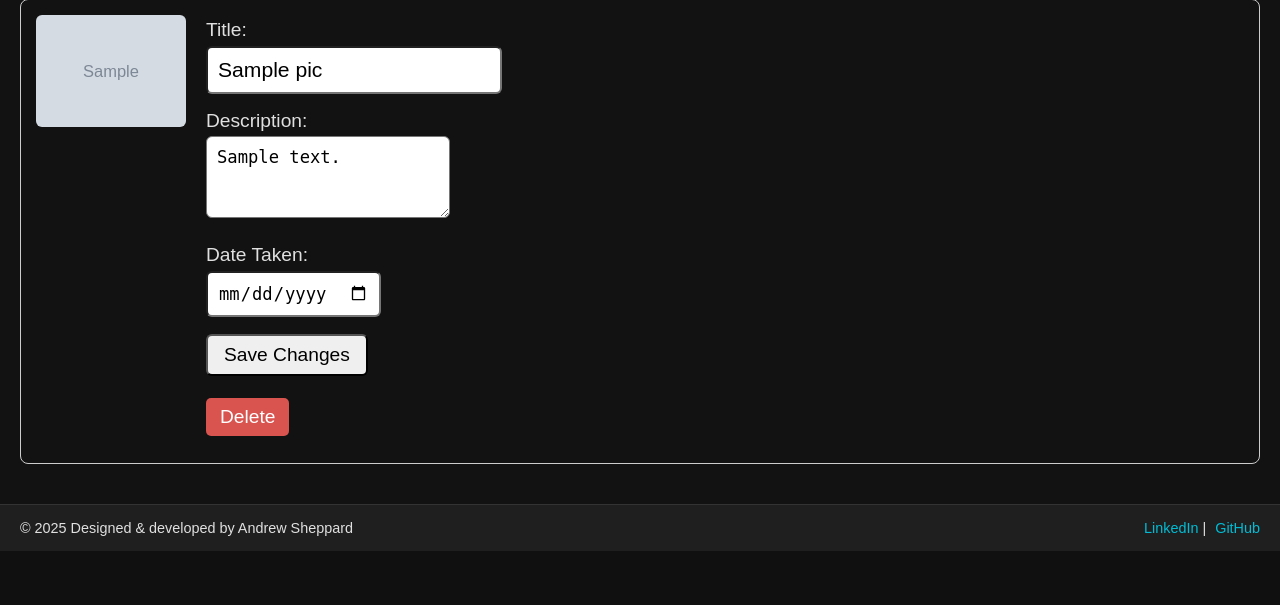
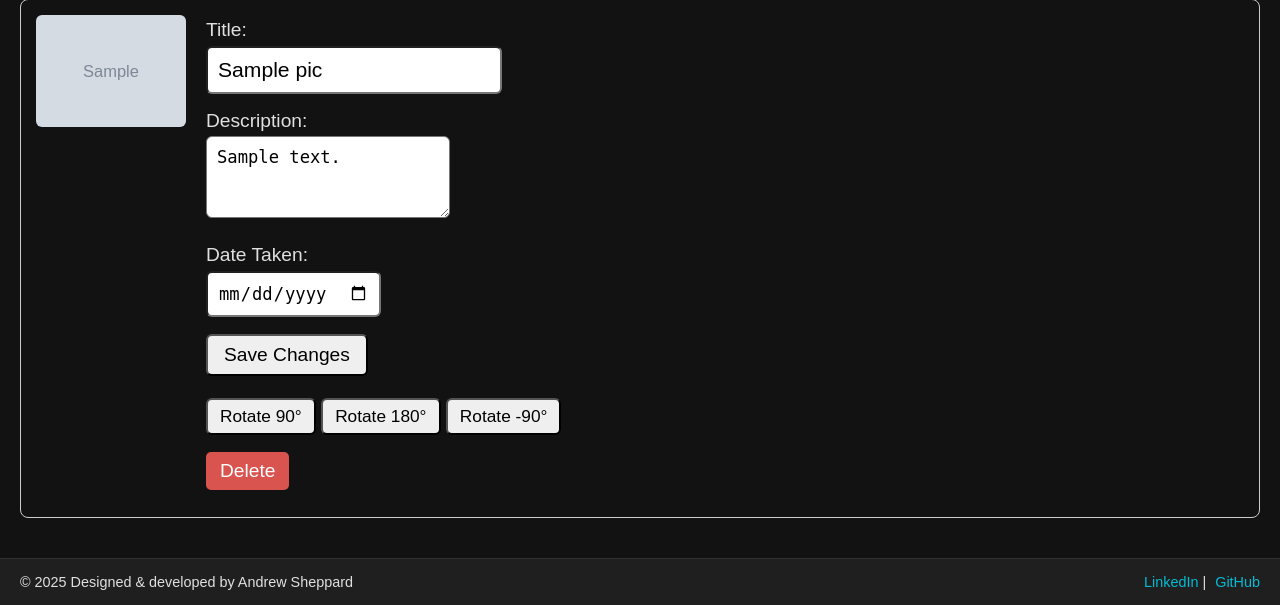
Before and after one commit to andrewsheppard8/asheppard-geojourney_website, a Flask app: template templates/admin_pictures.html in a window 1280 px wide. Shown: the part 824-1429 px from the top of the page. Before the commit the page ends 1375 px from the top, so only its background shows below. Run offline with Flask 3, Linux system fonts and the light colour scheme; the template is opened without the code that fills it: most values are stand-ins (such as "Sample title", 1, 10 or a date in 2020); grey boxes marked "Sample" are stand-in pictures; some libraries are stand-ins or nearby versions.

Commit message:
Rotate photos, maintain rotation during optimization

```diff
--- a/app.py
+++ b/app.py
@@ -342,6 +342,42 @@
     return redirect(url_for("admin_pictures"))
 
 # -------------------------
+# Admin Routes: Rotate Pictures
+# -------------------------
+@app.route("/admin/pictures/rotate/<int:pic_id>/<int:degrees>", methods=["POST"])
+@requires_auth
+def rotate_picture(pic_id, degrees):
+    """Rotate a picture by a given number of degrees."""
+    conn = get_db_connection()
+    pic = conn.execute("SELECT filename FROM pictures WHERE id = ?", (pic_id,)).fetchone()
+    conn.close()
+
+    if not pic:
+        flash("Picture not found!")
+        return redirect(url_for("admin_pictures"))
+
+    file_path = os.path.join(IMAGE_FOLDER, pic["filename"])
+    if not os.path.exists(file_path):
+        flash("File not found on disk!")
+        return redirect(url_for("admin_pictures"))
+
+    try:
+        with Image.open(file_path) as img:
+            # Apply rotation (degrees clockwise)
+            img = img.rotate(-degrees, expand=True)  # PIL rotates counter-clockwise, so we invert
+            # Preserve format
+            if img.mode in ("RGBA", "LA") or (img.mode == "P" and "transparency" in img.info):
+                img.save(file_path, optimize=True)
+            else:
+                img = img.convert("RGB")
+                img.save(file_path, format="JPEG", quality=85, optimize=True)
+        flash(f"Rotated picture by {degrees}° successfully!")
+    except Exception as e:
+        flash(f"Failed to rotate picture: {e}")
+
+    return redirect(url_for("admin_pictures"))
+
+# -------------------------
 # Admin Routes: Map_View
 # -------------------------
 @app.route("/admin/geojson", methods=["GET", "POST"])
@@ -617,9 +653,6 @@
     <p>Estimated additional images you can add: {est_additional_images}</p>
     """
 
-# -------------------------
-# Optimizing image size
-# -------------------------
 @app.route("/image_optimize")
 @requires_auth
 def image_optimize():
@@ -635,6 +668,22 @@
         try:
             with Image.open(file_path) as img:
                 original_size = os.path.getsize(file_path)
+
+                # Apply EXIF orientation if present, then remove EXIF orientation tag
+                try:
+                    exif = img.getexif()
+                    orientation = exif.get(274)  # 274 is the EXIF orientation tag
+                    if orientation == 3:
+                        img = img.rotate(180, expand=True)
+                    elif orientation == 6:
+                        img = img.rotate(270, expand=True)
+                    elif orientation == 8:
+                        img = img.rotate(90, expand=True)
+                    # Remove orientation to prevent re-rotation
+                    if exif is not None:
+                        exif[274] = 1
+                except Exception:
+                    pass  # No EXIF or cannot read it
 
                 # Resize if larger than 1920px width or height
                 max_dim = 1920
--- a/templates/admin_pictures.html
+++ b/templates/admin_pictures.html
@@ -29,14 +29,16 @@
     <!-- Edit Existing Pictures -->
     <h2>Edit Existing Pictures</h2>
     {% for pic in pictures %}
-    <div style="border:1px solid #ccc; padding:15px; margin-bottom:20px; display:flex; gap:20px; align-items:flex-start; border-radius:8px; flex-wrap:wrap;">
+    <div
+        style="border:1px solid #ccc; padding:15px; margin-bottom:20px; display:flex; gap:20px; align-items:flex-start; border-radius:8px; flex-wrap:wrap;">
 
         <!-- Left: Thumbnail -->
         <div style="flex:0 0 150px;">
-            <img src="{{ url_for('static', filename='images/' ~ pic['filename']) }}" width="100%" style="border-radius:6px;"><br>
+            <img src="{{ url_for('static', filename='images/' ~ pic['filename']) }}" width="100%"
+                style="border-radius:6px;"><br>
         </div>
 
-        <!-- Right: Edit form + Delete -->
+        <!-- Right: Edit form + Delete + Rotate -->
         <div style="flex:1; min-width:250px;">
             <!-- Edit Form -->
             <form method="POST" style="margin-bottom:10px;">
@@ -53,9 +55,25 @@
                 <button type="submit" style="padding:8px 16px; font-size:1em; margin-top:5px;">Save Changes</button>
             </form>
 
+            <!-- Rotate Buttons -->
+            <form method="POST" action="{{ url_for('rotate_picture', pic_id=pic['id'], degrees=90) }}"
+                style="display:inline;">
+                <button type="submit" style="padding:6px 12px; font-size:0.9em;">Rotate 90°</button>
+            </form>
+            <form method="POST" action="{{ url_for('rotate_picture', pic_id=pic['id'], degrees=180) }}"
+                style="display:inline;">
+                <button type="submit" style="padding:6px 12px; font-size:0.9em;">Rotate 180°</button>
+            </form>
+            <form method="POST" action="{{ url_for('rotate_picture', pic_id=pic['id'], degrees=-90) }}"
+                style="display:inline;">
+                <button type="submit" style="padding:6px 12px; font-size:0.9em;">Rotate -90°</button>
+            </form>
+
             <!-- Delete Form -->
-            <form method="POST" action="{{ url_for('delete_picture', pic_id=pic['id']) }}" onsubmit="return confirm('Are you sure you want to delete this picture?');">
-                <button type="submit" style="background-color:#d9534f; color:white; border:none; padding:8px 14px; cursor:pointer; border-radius:5px; font-size:1em;">Delete</button>
+            <form method="POST" action="{{ url_for('delete_picture', pic_id=pic['id']) }}"
+                onsubmit="return confirm('Are you sure you want to delete this picture?');" style="margin-top:5px;">
+                <button type="submit"
+                    style="background-color:#d9534f; color:white; border:none; padding:8px 14px; cursor:pointer; border-radius:5px; font-size:1em;">Delete</button>
             </form>
         </div>
     </div>
```
